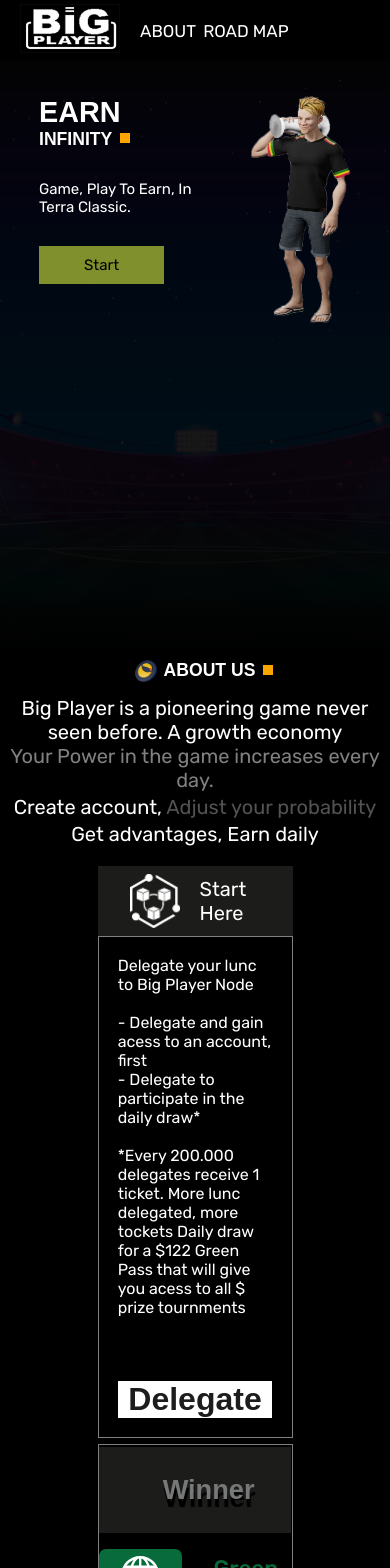
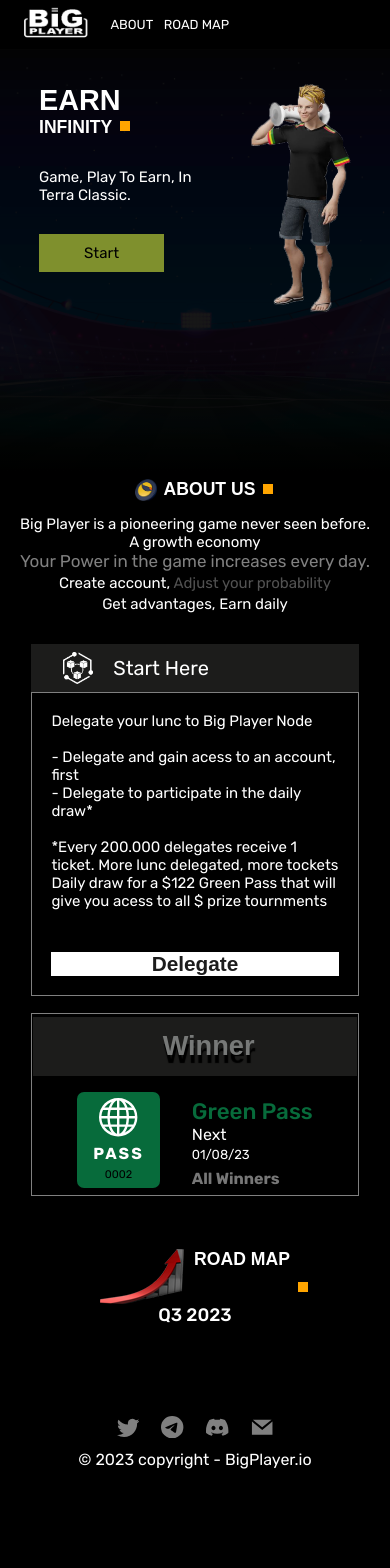
Before and after one commit to renzi-fidele-frontend/Big-Player, a React (Vite) app: page / in a window 390 px wide. Shown: the top 1568 px of the page. After the commit the page ends 1477 px from the top, so only its background shows below. Built offline with nearby package versions, Linux system fonts and the light colour scheme.

Commit message:
Responsivo quase terminado

```diff
--- a/src/Components/Footer/Footer.jsx
+++ b/src/Components/Footer/Footer.jsx
@@ -1,6 +1,7 @@
 import React from "react";
 import styles from "./Footer.module.css";
-import { BsDiscord, BsMailbox, BsTelegram, BsTwitter } from "react-icons/bs";
+import { BsDiscord, BsTelegram, BsTwitter,  } from "react-icons/bs";
+import { GrMail} from "react-icons/gr";
 
 const Footer = () => {
    return (
@@ -16,7 +17,7 @@
                <BsDiscord />
             </a>
             <a href="#">
-               <BsMailbox />
+               <GrMail />
             </a>
          </ul>
          <p>© 2023 copyright - BigPlayer.io</p>
--- a/src/Components/Header/Header.jsx
+++ b/src/Components/Header/Header.jsx
@@ -1,7 +1,7 @@
 import React from "react";
 import styles from "./Header.module.css";
 import { Link } from "react-router-dom";
-import logo from "../../assets/logo.jpg"
+import logo from "../../assets/logo.png"
 
 const Header = () => {
    return (
--- a/src/Components/Header/Header.module.css
+++ b/src/Components/Header/Header.module.css
@@ -6,7 +6,7 @@
 
 #logo {
    width: 100px;
-    margin-right: .8em;
+   margin-right: 0.8em;
 }
 
 #container > nav {
@@ -21,6 +21,32 @@
    text-transform: uppercase;
 }
 
-h1, h2, h3 {
-    font-family: Arial, Helvetica, sans-serif;
+@media screen and (max-width: 710px) {
+   #logo {
+      width: 85px;
    }
+
+   #container > nav > a {
+      font-size: 15px;
+   }
+
+   #container {
+      padding-block: 6px;
+   }
+}
+
+@media screen and (max-width: 710px) {
+   #logo {
+      width: 70px;
+   }
+
+   #container > nav > a {
+    margin-right: 3%;
+   }
+}
+
+@media screen and (max-width: 410px) {
+    #container > nav > a {
+        font-size: 13px;
+     }
+}
--- a/src/Pages/Home/Home.module.css
+++ b/src/Pages/Home/Home.module.css
@@ -239,6 +239,10 @@
    #container > #hero > div {
       padding-inline: 15%;
    }
+
+   #startContainer > .box > a {
+      font-size: 1.6em;
+   }
 }
 
 @media screen and (max-width: 1077px) {
@@ -274,7 +278,11 @@
       background-size: 40px 40px;
       height: 40px;
       width: 40px;
+   }
 
+   #startContainer {
+      padding-inline: 20%;
+      margin-top: 8%;
    }
 }
 
@@ -295,23 +303,30 @@
       bottom: 7px;
    }
 
-
    #container > #hero > div > div > #right > img {
       width: 120px;
+   }
+
+   #sobre {
+      padding-inline: 5%;
    }
 
    #sobre .titulo2::before {
       background-size: 35px 35px;
       height: 35px;
       width: 35px;
-
    }
 
    #container > #hero > div {
       padding-top: 9%;
    }
 
-
+   #startContainer {
+      padding-inline: 15%;
+   }
+   #sobre > div {
+      font-size: 17px;
+   }
 }
 
 @media screen and (max-width: 721px) {
@@ -323,9 +338,20 @@
       padding-inline: 3em;
    }
 
+   #startContainer > .box1 {
+      margin-top: 5%;
+   }
+
+   #startContainer > .box1 .greyBar > p {
+      padding-block: .5em;
+   }
 }
 
 @media screen and (max-width: 625px) {
+   #container > #hero {
+      height: 50vh;
+   }
+
    #container > #hero > div > div > #left > p {
       font-size: 15px;
    }
@@ -342,19 +368,19 @@
       background-size: 30px 30px;
       height: 30px;
       width: 30px;
-
    }
 
    #container > #hero > div > div > #right > img {
-      width: 100px
+      width: 100px;
    }
 
    #container > #hero > div > div > #left > a {
       margin-top: 2em;
    }
 
-
-
+   #startContainer {
+      padding-inline: 8%;
+   }
 }
 
 @media screen and (max-width: 541px) {
@@ -366,11 +392,26 @@
       font-size: 1.1em;
    }
 
+   #sobre > div > p {
+      font-size: 15px;
+   }
+
    #sobre .titulo2::before {
       background-size: 22px 22px;
       height: 22px;
       width: 22px;
+   }
 
+   #startContainer .greyBar > img {
+      width: 30px;
+   }
+
+   #startContainer > .box > a {
+      font-size: 1.3em;
+   }
+
+   #startContainer > .box > p {
+      font-size: 15px;
    }
 
 }
--- a/src/index.css
+++ b/src/index.css
@@ -22,3 +22,9 @@
    text-decoration: none;
    color: var(--cor-texto);
 }
+
+h1,
+h2,
+h3 {
+   font-family: Arial, Helvetica, sans-serif;
+}
```
Also changed, not shown: src/assets/logo.jpg (deleted), src/assets/logo.png (added). Lines whose indentation alone changed are shown as unchanged.
